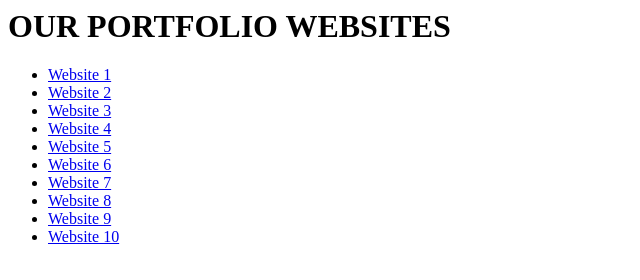
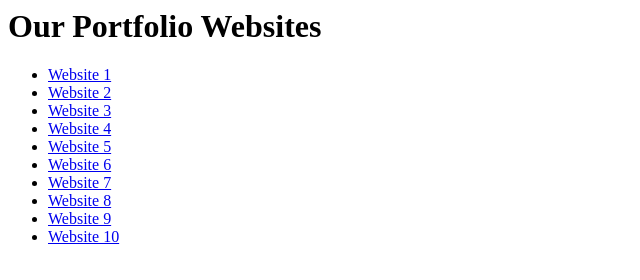
Before and after one commit to gaytriweb/gaytriweb, a plain HTML site: page index.html in a window 1280 px wide. Shown: the whole page, without its empty margins (0-640 px from the left). Drawn offline with Linux system fonts and the light colour scheme.

Commit message:
Update index.html

```diff
--- a/index.html
+++ b/index.html
@@ -1,6 +1,6 @@
 <meta charset="utf8">
 <meta name="viewport" content="width=device-width, initial-scale=1.0">
-<h1>OUR PORTFOLIO WEBSITES</h1>
+<h1>Our Portfolio Websites</h1>
 <ul>
   <li><a href="cafe.html">Website 1</a></li>                <span></span>
 <li><a href="band.html">Website 2</a></li>                <span></span>
```
